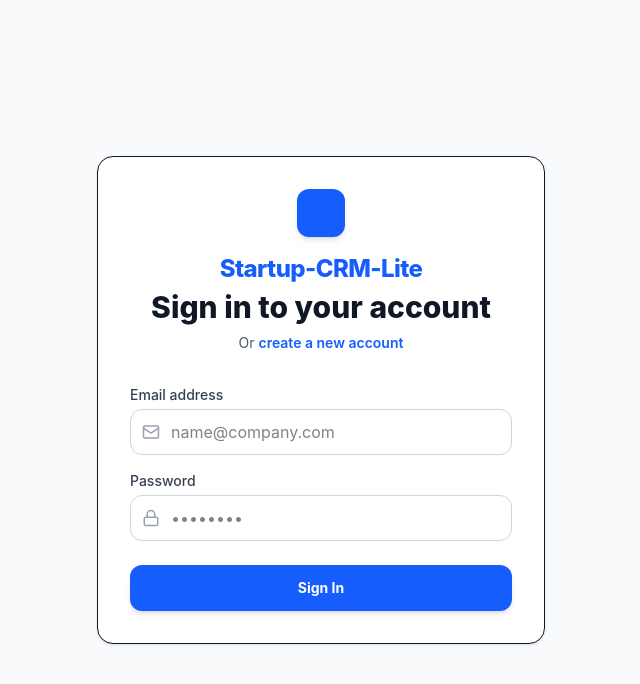
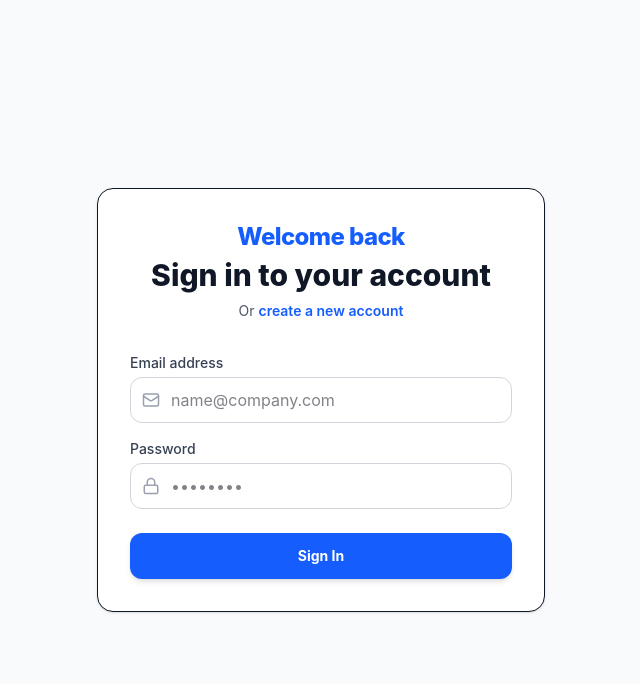
Before and after one commit to Gowtham2736/startup-crm-lite, a React (Vite) app: page /login in a window 1280 px wide. Shown: the top 684 px of the page, without its empty margins (319-959 px from the left). Built offline with nearby package versions, Linux system fonts and the light colour scheme.

Commit message:
changes in login page

```diff
--- a/src/pages/Login.jsx
+++ b/src/pages/Login.jsx
@@ -36,9 +36,7 @@ export default function Login() {
     <div className="min-h-screen flex items-center justify-center bg-gray-50 dark:bg-[#0b0f19] px-4">
       <div className="max-w-md w-full space-y-8 bg-white dark:bg-[#111827] p-8 rounded-2xl border border-gray-150 dark:border-gray-800 shadow-sm">
         <div className="text-center">
-          <div className="mx-auto h-12 w-12 bg-blue-600 rounded-xl flex items-center justify-center text-white font-bold text-2xl shadow-md">
-          </div>
-          <h1 className="mt-4 text-2xl font-extrabold text-blue-600 dark:text-blue-400 tracking-tight">Startup-CRM-Lite</h1>
+          <h1 className="text-2xl font-extrabold text-blue-600 dark:text-blue-400 tracking-tight">Welcome back</h1>
           <h2 className="mt-1 text-3xl font-extrabold text-gray-900 dark:text-white">Sign in to your account</h2>
           <p className="mt-2 text-sm text-gray-600 dark:text-gray-400">
             Or{' '}
```
